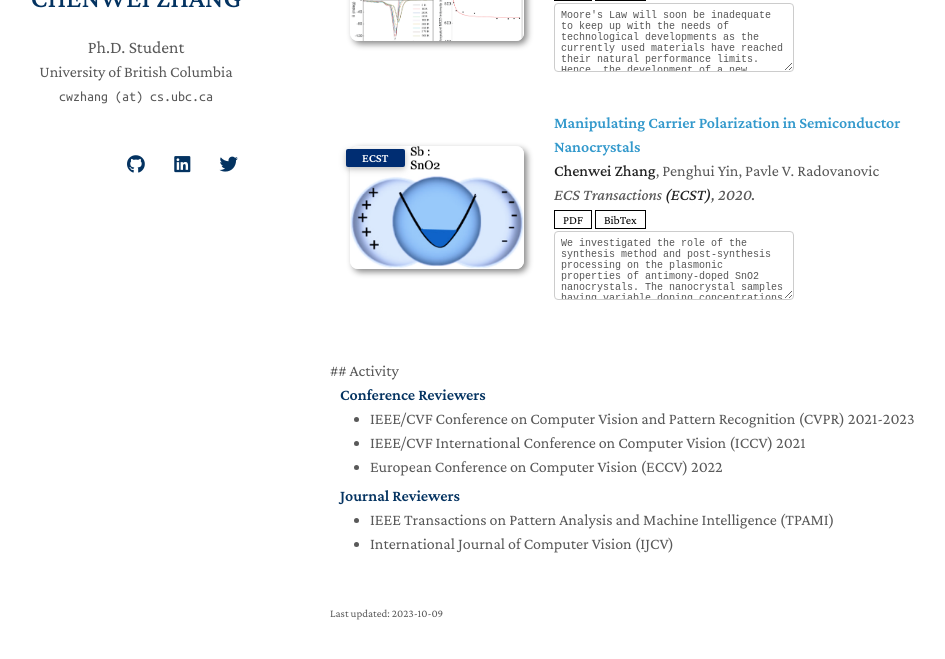
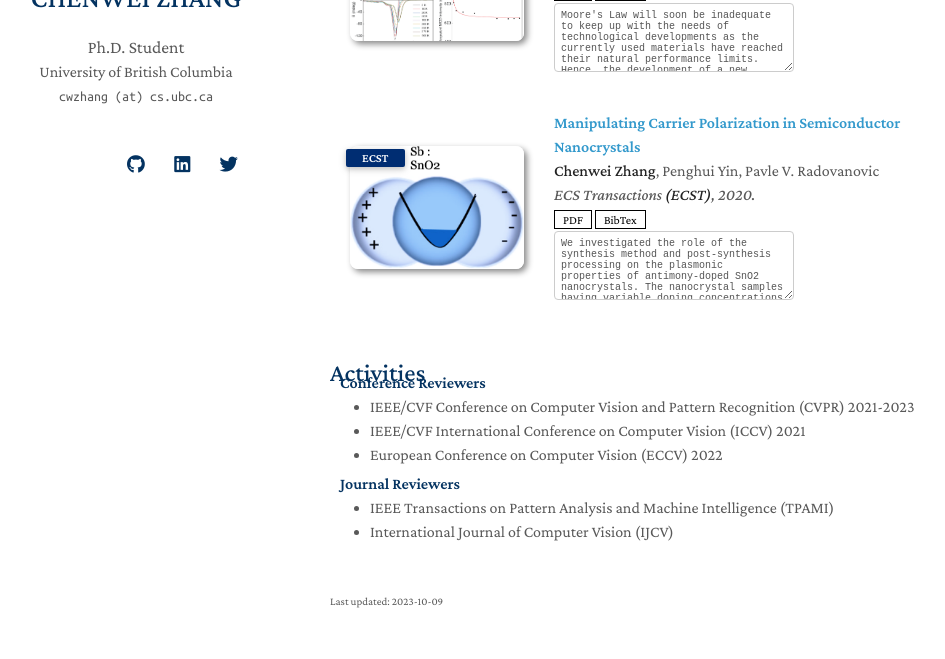
Before and after one commit to chenwei-zhang/chenwei-zhang.github.io, a Jekyll site: the page built from index.md, in a window 1280 px wide and 900 px high, scrolled down 1625 px, cut to the strip 206-865 px from the top of the window. Shown: the whole strip, without its empty margins (140-1085 px from the left). Built offline with Jekyll 4.4.1, drawn with Linux system fonts in a browser that asks for light colours; nearby versions of some CDN libraries; a style sheet for code colours, icons or effects is not loaded; our own code applies the rules of GitHub Pages for plain Markdown files.

Commit message:
Update services.md

```diff
--- a/_includes/services.md
+++ b/_includes/services.md
@@ -1,4 +1,5 @@
-## Activity
+<h2 id="activities" style="margin: 2px 0px -15px;">Activities</h2>
+
 
 <h4 style="margin:0 10px 0;">Conference Reviewers</h4>
 
```
